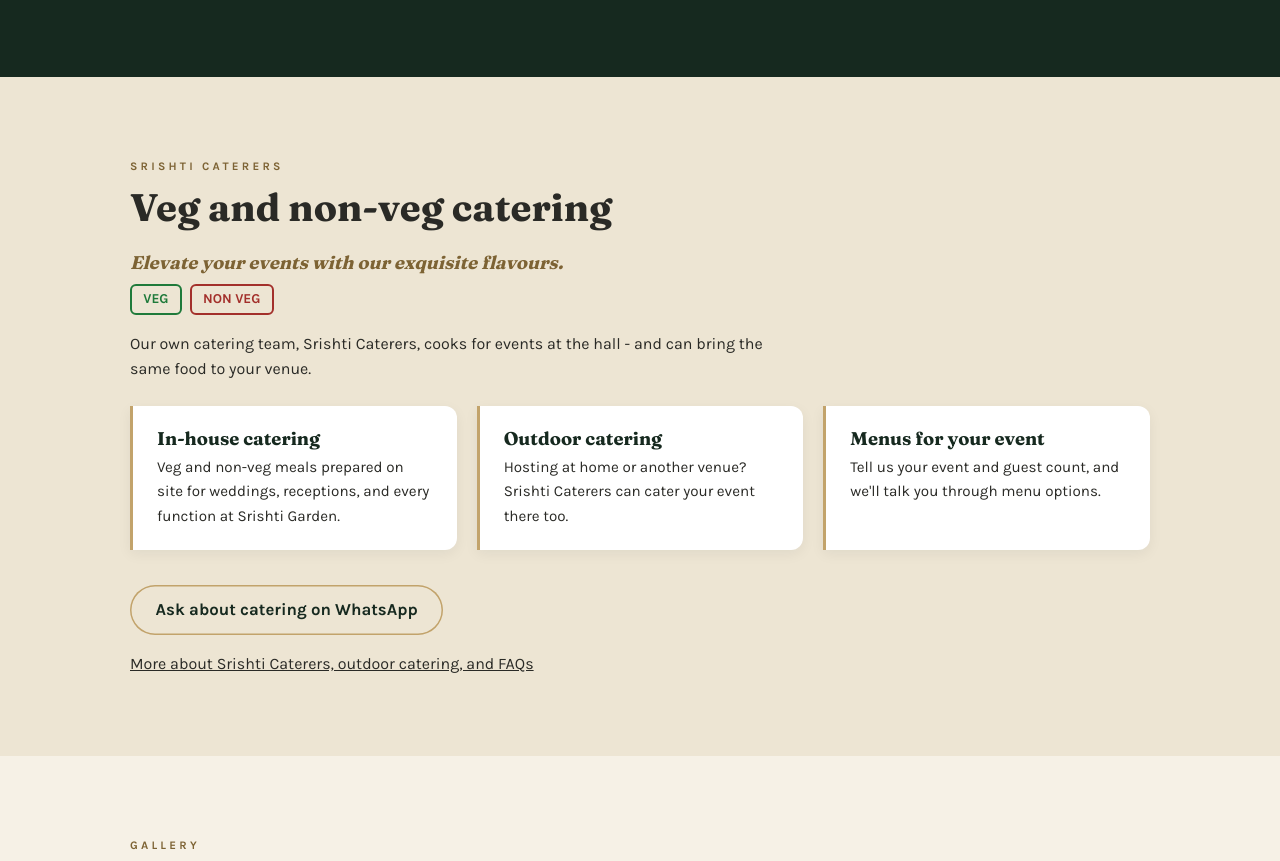
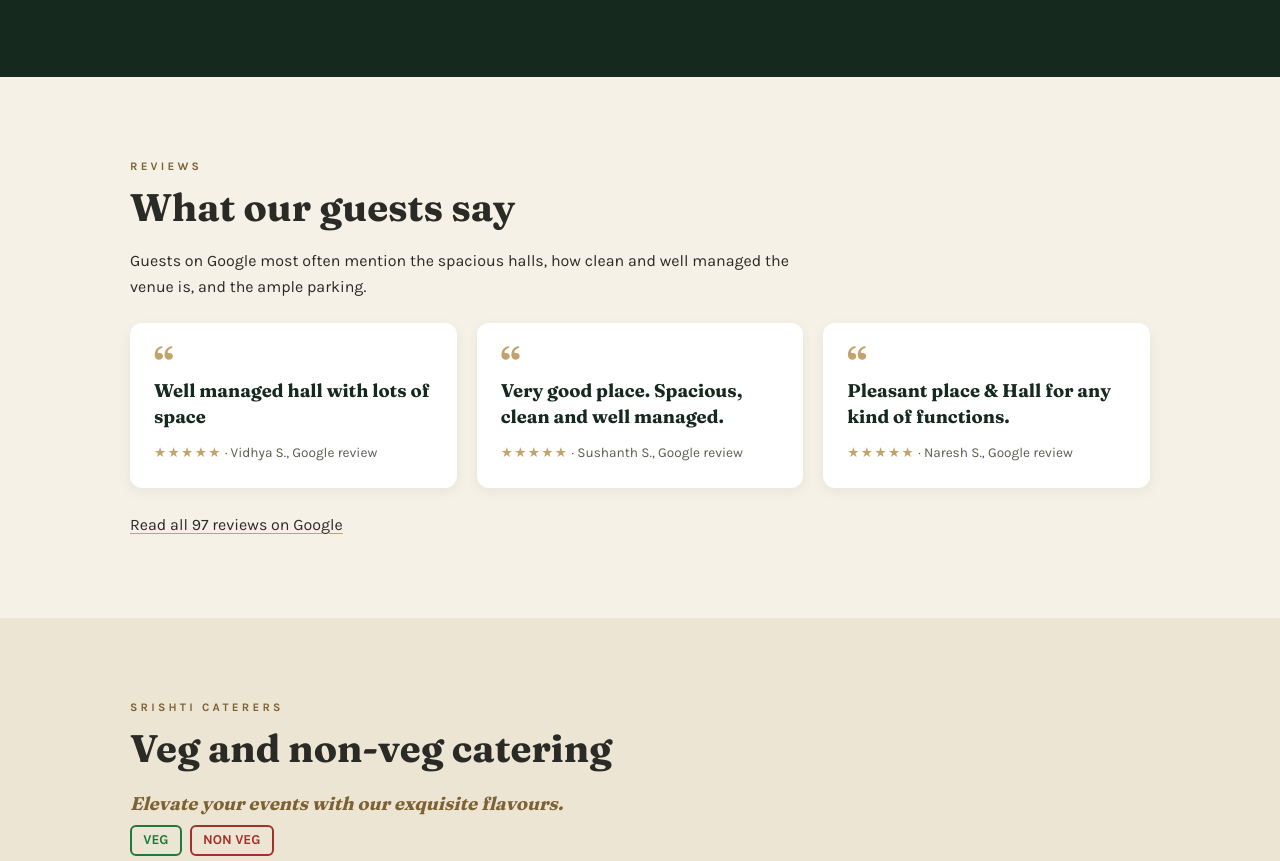
Before and after one commit to dhanush-kishore/srishtigardenhall, a plain HTML site: page index.html in a window 1280 px wide. Shown: the part 1858-2719 px from the top of the page. Drawn offline with Linux system fonts and the light colour scheme.

Commit message:
Add guest reviews section with real 5-star Google reviews
Co-Authored-By: Claude Opus 5.5 <noreply@anthropic.com>
Claude-Session: https://claude.ai/code/session_01STCVezcmTcn3eKPNkhba2D

```diff
--- a/index.html
+++ b/index.html
@@ -152,6 +152,18 @@
     .hero-photo { margin: 1.5rem auto 0; }
     .hero-grid .hero-contact { margin: 2rem auto 0; }
   }
+
+  /* Reviews */
+  .reviews { background: var(--ivory); }
+  .reviews-grid { display: grid; grid-template-columns: repeat(auto-fit, minmax(240px, 1fr)); gap: 1.25rem; margin: 1.5rem 0; }
+  .review { background: #fff; border-radius: 12px; padding: 1.5rem; box-shadow: 0 4px 14px rgba(22,41,31,0.06); }
+  .review blockquote { font-family: 'Fraunces', serif; font-size: 1.15rem; line-height: 1.4; color: var(--green-deep); }
+  .review blockquote::before { content: '\201C'; display: block; color: var(--marigold); font-size: 2.4rem; line-height: 0.8; }
+  .review figcaption { margin-top: 0.8rem; font-size: 0.85rem; color: #5d5a50; }
+  .review .stars { color: var(--marigold); letter-spacing: 0.1em; }
+  .reviews .summary { max-width: 42rem; }
+  .reviews .more { margin-top: 0.6rem; }
+  .reviews .more a { text-underline-offset: 3px; text-decoration-color: var(--marigold); }
 
   /* Catering */
   .catering-grid { display: grid; grid-template-columns: repeat(auto-fit, minmax(240px, 1fr)); gap: 1.25rem; margin: 1.5rem 0 2rem; }
@@ -374,6 +386,29 @@
     </div>
   </section>
 
+  <section id="reviews" class="reviews">
+    <div class="wrap">
+      <span class="eyebrow">Reviews</span>
+      <h2>What our guests say</h2>
+      <p class="summary">Guests on Google most often mention the spacious halls, how clean and well managed the venue is, and the ample parking.</p>
+      <div class="reviews-grid">
+        <figure class="review">
+          <blockquote>Well managed hall with lots of space</blockquote>
+          <figcaption><span class="stars" aria-label="5 out of 5 stars">&#9733;&#9733;&#9733;&#9733;&#9733;</span> &middot; Vidhya S., Google review</figcaption>
+        </figure>
+        <figure class="review">
+          <blockquote>Very good place. Spacious, clean and well managed.</blockquote>
+          <figcaption><span class="stars" aria-label="5 out of 5 stars">&#9733;&#9733;&#9733;&#9733;&#9733;</span> &middot; Sushanth S., Google review</figcaption>
+        </figure>
+        <figure class="review">
+          <blockquote>Pleasant place &amp; Hall for any kind of functions.</blockquote>
+          <figcaption><span class="stars" aria-label="5 out of 5 stars">&#9733;&#9733;&#9733;&#9733;&#9733;</span> &middot; Naresh S., Google review</figcaption>
+        </figure>
+      </div>
+      <p class="more"><a href="https://www.google.com/maps/search/?api=1&amp;query=Srishti+Garden+and+Multipurpose+Hall+Moodbidri" rel="noopener">Read all 97 reviews on Google</a></p>
+    </div>
+  </section>
+
   <section id="catering" class="enquiry">
     <div class="wrap">
       <span class="eyebrow">Srishti Caterers</span>
```
